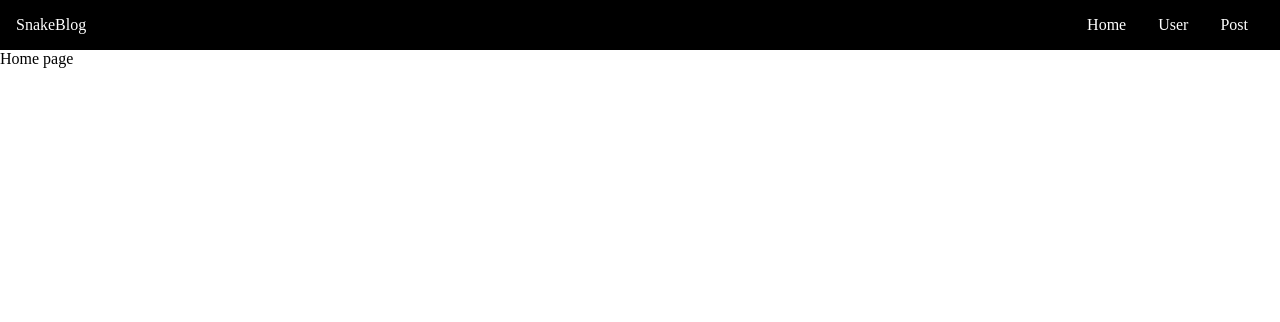
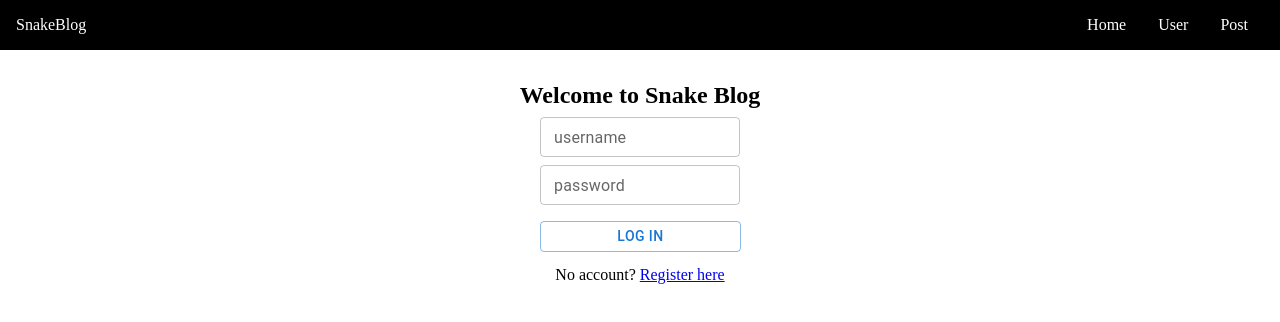
Before and after one commit to piamboat/react-blog, a React (Vite) app: page / in a window 1280 px wide. Shown: the top 322 px of the page. Built offline with nearby package versions, Linux system fonts and the light colour scheme.

Commit message:
init login

```diff
--- a/package.json
+++ b/package.json
@@ -10,6 +10,9 @@
     "preview": "vite preview"
   },
   "dependencies": {
+    "@emotion/react": "^11.11.1",
+    "@emotion/styled": "^11.11.0",
+    "@mui/material": "^5.14.17",
     "react": "^18.2.0",
     "react-dom": "^18.2.0",
     "react-router-dom": "^6.18.0"
--- a/src/components/Home.tsx
+++ b/src/components/Home.tsx
@@ -1,13 +1,92 @@
-import NavMain from "./NavMain"
+import { useState } from "react";
+import NavMain from "./NavMain";
+import { Link, useNavigate } from "react-router-dom";
+import { Box, TextField, Button } from "@mui/material";
 
-const Home = () => {
+const Home: React.FC = () => {
+  const [username, setUsername] = useState("");
+  const [password, setPassword] = useState("");
+  const navigate = useNavigate();
 
-    return (
-        <>
-            <NavMain />
-            <div>Home page</div>
-        </>
-    )
-}
+  const handleUsernameChange = (e: React.ChangeEvent<HTMLInputElement>) => {
+    setUsername((prev) => e.target.value);
+  };
 
-export default Home
+  const handlePasswordChange = (e: React.ChangeEvent<HTMLInputElement>) => {
+    setPassword((prev) => e.target.value);
+  };
+
+  const handleFormSubmit = async (e: React.FormEvent) => {
+    e.preventDefault();
+
+    try {
+        const response = await fetch("http://localhost:3000/api/v1/auth/login", {
+            method: "POST",
+            headers: {
+                "Content-Type": "application/json",
+            },
+            body: JSON.stringify({username, password}),
+        })
+
+        if (response.ok) {
+            const data = await response.json();
+            // console.log('Message:', data.message);
+            // console.log('Result:', data.result);
+            localStorage.setItem('authToken', data.result.token);
+
+            navigate("/post");
+        }
+    }
+    catch (error)
+    {
+        console.log(`Error while logging in!`)
+    }
+  };
+
+  return (
+    <>
+      <NavMain />
+      <div className="container">
+        <h2>Welcome to Snake Blog</h2>
+        <Box
+          component="form"
+          sx={{
+            "& > :not(style)": { m: 1, width: "25ch" },
+          }}
+          noValidate
+          autoComplete="off"
+          onSubmit={handleFormSubmit}
+        >
+          <div>
+            <TextField
+              variant="outlined"
+              id="username"
+              label="username"
+              value={username}
+              onChange={handleUsernameChange}
+              size="small"
+            />
+          </div>
+          <div>
+            <TextField
+              variant="outlined"
+              id="password"
+              label="password"
+              value={password}
+              onChange={handlePasswordChange}
+              size="small"
+            />
+          </div>
+          <Button type="submit" variant="outlined" style={{maxWidth: '93%', maxHeight: '20%', minWidth: '93%', minHeight: '20%'}}>
+            Log in
+          </Button>
+        </Box>
+        <div>
+          No account? <Link to="/register">Register here</Link>
+        </div>
+      </div>
+    </>
+  );
+};
+
+export default Home;
--- a/src/index.css
+++ b/src/index.css
@@ -9,6 +9,15 @@ nav {
   display: flex;
   justify-content: space-between;
   padding: 1rem;
+}
+
+.container {
+  max-width: 600px;
+  margin: 2rem auto;
+  display: flex;
+  flex-direction: column;
+  align-items: center;
+  height: 100vh;
 }
 
 .logo {
```
Also changed, not shown: 1 other file (tests, documents, lock files or other folders).
